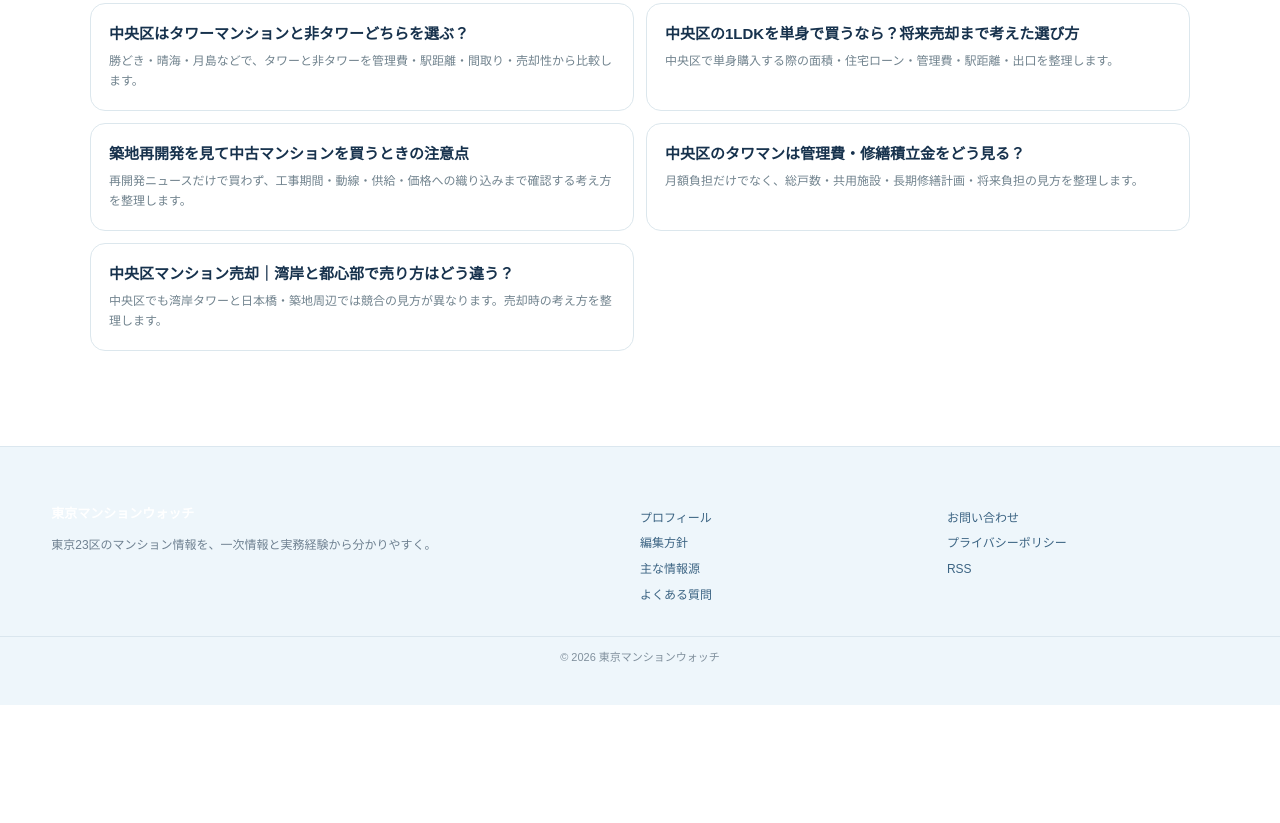
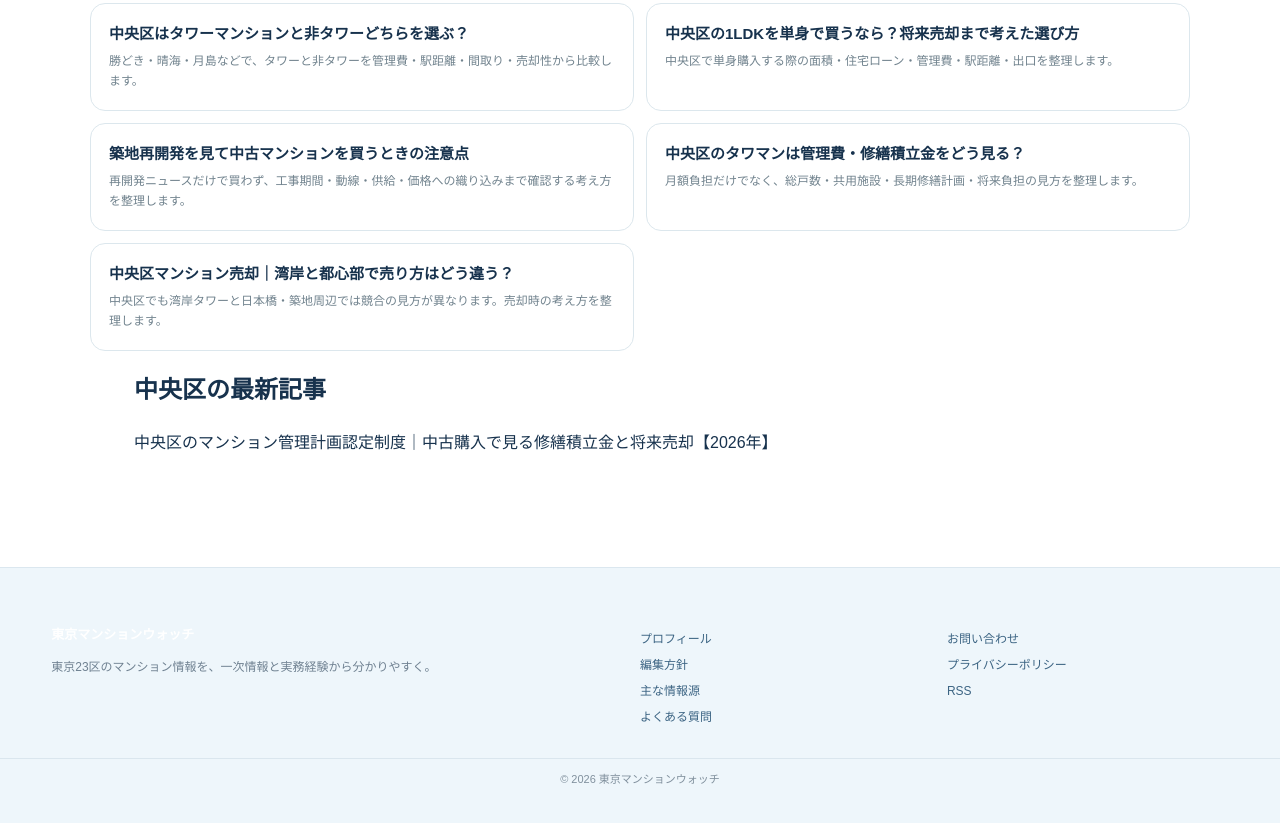
Before and after one commit to agent-insight/tokyo-mansion-watch, a plain HTML site: page area-chuo.html in a window 1280 px wide. Shown: the part 1641-2464 px from the top of the page. Before the commit the page ends 2346 px from the top, so only its background shows below. Drawn offline with Linux system fonts and the light colour scheme.

Commit message:
Publish Chuo management certification buyer guide 2026-11-21

```diff
--- a/area-chuo.html
+++ b/area-chuo.html
@@ -68,6 +68,7 @@
 <a class="v45-area-article-card" href="article.html?id=chuo-sell-guide"><strong>中央区マンション売却｜湾岸と都心部で売り方はどう違う？</strong><span>中央区でも湾岸タワーと日本橋・築地周辺では競合の見方が異なります。売却時の考え方を整理します。</span></a>
 </div>
 </section>
+<section class="container"><h2>中央区の最新記事</h2><p><a href="article.html?id=chuo-condo-management-certification-resale-2026">中央区のマンション管理計画認定制度｜中古購入で見る修繕積立金と将来売却【2026年】</a></p></section>
 </main>
 <footer class="global-footer">
   <div class="container footer-grid-v18">
```
